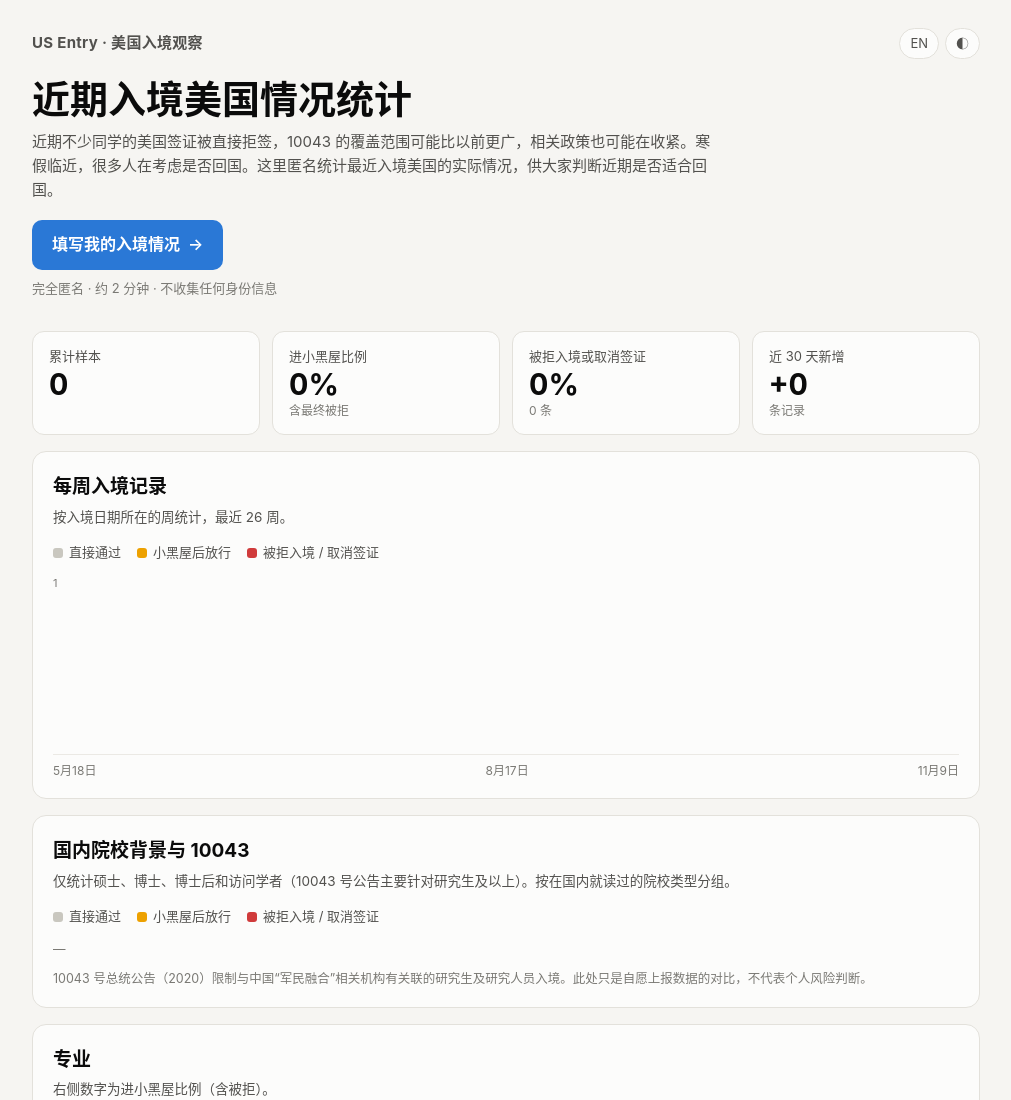
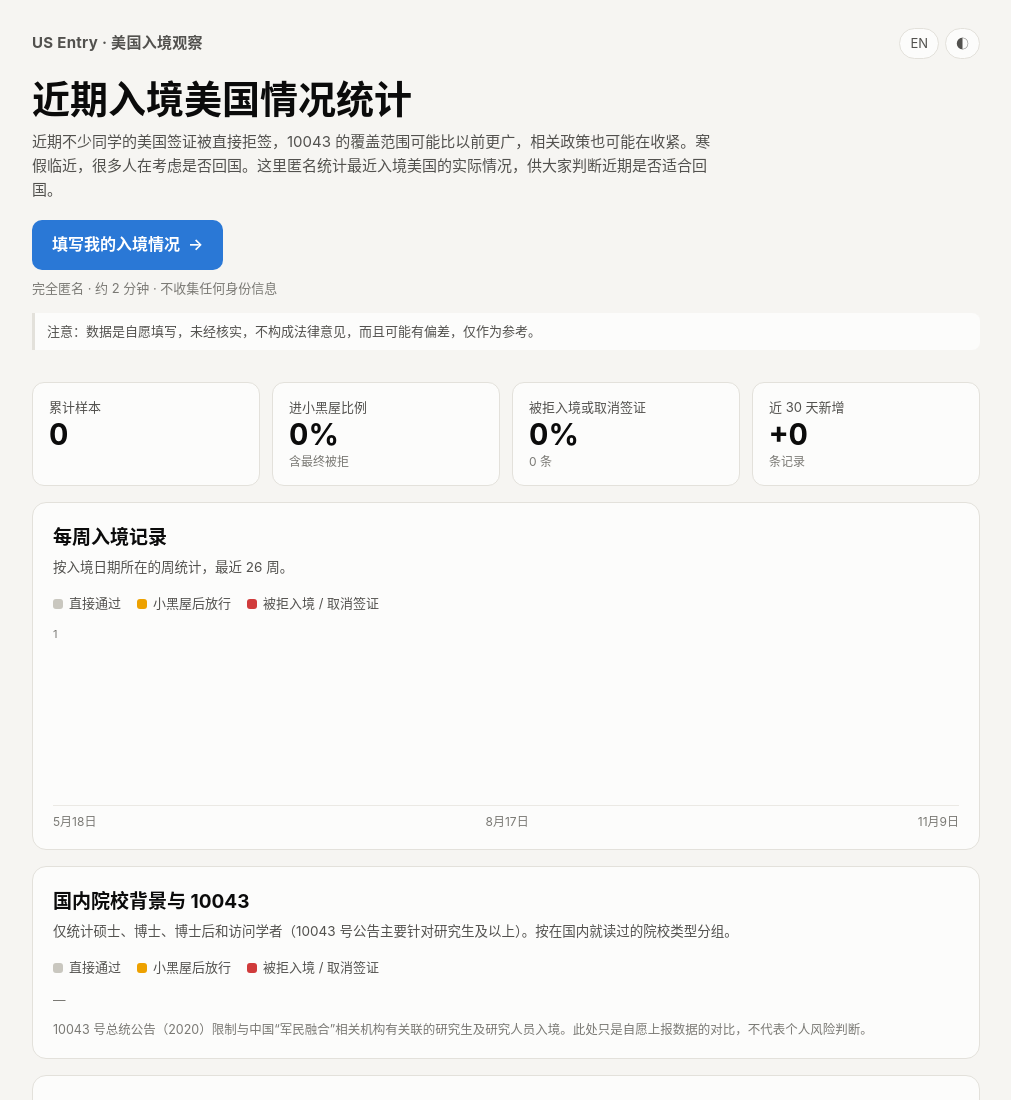
Before and after one commit to usentry26/usentry26.github.io, a plain HTML site: page index.html in a window 1280 px wide. Shown: the top 1100 px of the page, without its empty margins (134-1145 px from the left). Drawn offline with Linux system fonts and the light colour scheme.

Commit message:
Add disclaimer under the CTA

```diff
--- a/index.html
+++ b/index.html
@@ -59,6 +59,7 @@ h1 { font-size: clamp(26px, 5vw, 38px); line-height: 1.2; margin: 18px 0 8px; }
 }
 .cta:hover { filter: brightness(1.08); }
 .cta-note { display: block; color: var(--text-3); font-size: 13px; margin-top: 8px; }
+.disclaimer { color: var(--text-2); font-size: 13px; margin: 14px 0 0; padding: 8px 12px; border-left: 3px solid var(--border); background: var(--surface); border-radius: 0 8px 8px 0; }
 
 .banner {
   background: var(--banner); color: var(--banner-ink); border-radius: 10px;
@@ -160,6 +161,7 @@ footer { color: var(--text-3); font-size: 12.5px; padding: 20px 0 40px; text-ali
     <p class="lede" data-t="lede"></p>
     <a class="cta" id="cta" href="#" target="_blank" rel="noopener"><span data-t="cta"></span> →</a>
     <span class="cta-note" data-t="ctaNote"></span>
+    <p class="disclaimer" data-t="disclaimer"></p>
     <div class="banner" id="demoBanner" hidden></div>
   </header>
 
@@ -247,6 +249,7 @@ const T = {
   zh: {
     title: "近期入境美国情况统计",
     lede: "近期不少同学的美国签证被直接拒签，10043 的覆盖范围可能比以前更广，相关政策也可能在收紧。寒假临近，很多人在考虑是否回国。这里匿名统计最近入境美国的实际情况，供大家判断近期是否适合回国。",
+    disclaimer: "注意：数据是自愿填写，未经核实，不构成法律意见，而且可能有偏差，仅作为参考。",
     cta: "填写我的入境情况", ctaNote: "完全匿名 · 约 2 分钟 · 不收集任何身份信息",
     demo: "⚠️ 当前展示的是演示用的假数据，正式上线后会替换为真实提交。",
     kN: "累计样本", kHeld: "进小黑屋比例", kHeldS: "含最终被拒", kDen: "被拒入境或取消签证", kLast: "近 30 天新增", kLastS: "条记录",
@@ -275,6 +278,7 @@ const T = {
   en: {
     title: "Recent U.S. entry statistics",
     lede: "Many Chinese students have recently had U.S. visas refused outright; PP 10043 may now cover more people, and policy may be tightening. With winter break approaching, many are deciding whether to go home. This page anonymously tracks recent U.S. entry outcomes to help with that decision.",
+    disclaimer: "Note: data are self-reported and unverified, not legal advice, and may be biased. For reference only.",
     cta: "Report my entry", ctaNote: "Fully anonymous · ~2 minutes · no identifying information collected",
     demo: "⚠️ This page currently shows FAKE demo data. It will be replaced with real submissions at launch.",
     kN: "Reports", kHeld: "Sent to secondary", kHeldS: "incl. later denied", kDen: "Denied entry / visa revoked", kLast: "Last 30 days", kLastS: "new reports",
```
